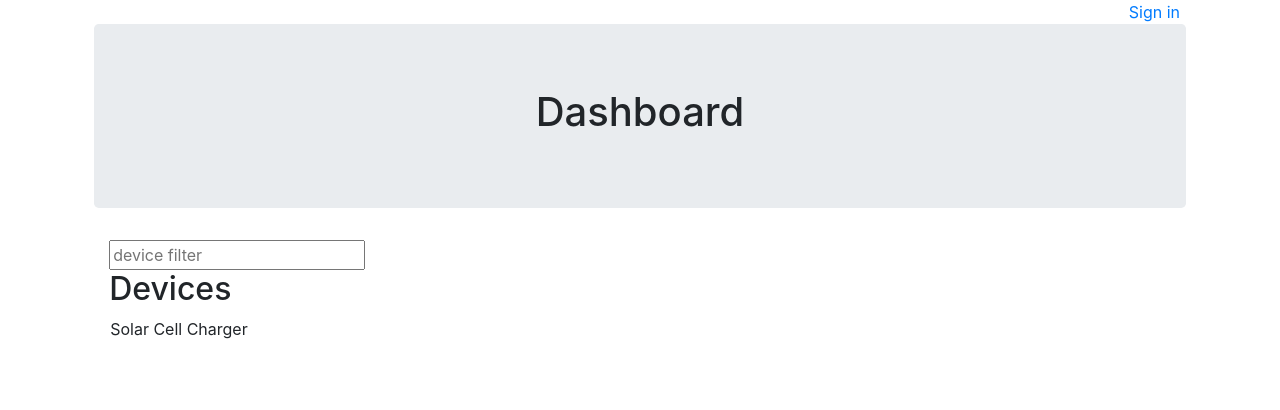
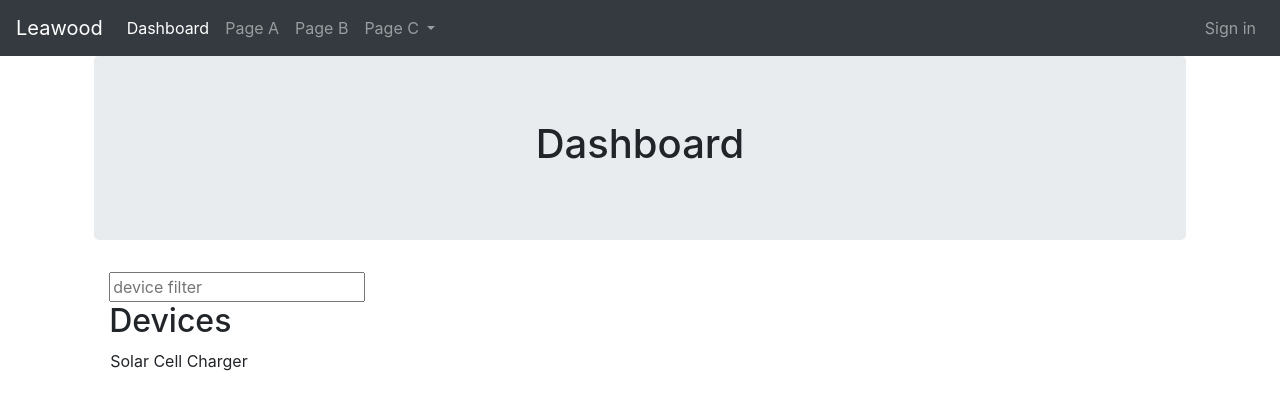
Before and after one commit to SteveMayze/Leawood-MW, a Django app: page / in a window 1280 px wide. Shown: the top 410 px of the page. Run offline with Django 3.2, Linux system fonts and the light colour scheme; some libraries are stand-ins or nearby versions.

Commit message:
Embelished the bootstrap layout and added the model sign in box

```diff
--- a/dashboard/templates/dashboard/dashboard.html
+++ b/dashboard/templates/dashboard/dashboard.html
@@ -5,20 +5,44 @@
 		<meta http-equiv="X-UA-Compatible" content=" IE=edge">
 		<meta name="viewport" content="width=device-width, initial-scale=1">
 		<title>Leawood</title>
+		<!-- link href="http://maxcdn.bootstrapcdn.com/bootstrap/3.2.0/css/bootstrap.min.css" rel="stylesheet" -->
 		<link rel="stylesheet" type="text/css" href="/static/bootstrap/css/bootstrap.min.css">
 		<link rel="stylesheet" type="text/css" href="/static/base.css">
 	</head>
 	<body>
-		<div class="container">
-			<row>
-				<div class="col-md-1 offset-md-11 text-right">
-					<div class="nvabar navbar-default" role="navigation">
-						<a href="#">Sign in</a>
-					</div>
+		<nav class="navbar  navbar-expand-md navbar-dark bg-dark">
+			<button type="button" class="navbar-toggler" data-toggle="collapse" data-target="#leawood-navbar">
+				<span class="navbar-toggler-icon"></span>
+			</button>
+
+			<div class="collapse navbar-collapse" id="leawood-navbar">
+				<a class="navbar-brand" href="#">Leawood</a>
+  				<ul class="navbar-nav mr-auto">
+    				<li class="nav-item active"><a  class="nav-link" href="#">Dashboard</a></li>
+    				<li class="nav-item"><a  class="nav-link" href="#">Page A</a></li>
+    				<li class="nav-item"><a  class="nav-link" href="#">Page B</a></li>
+    				<li class="dropdown">
+    					<a href="#" class="nav-link dropdown-toggle"
+    					   data-toggle="dropdown">Page C <b class="caret"></b></a>
+      					<ul class="dropdown-menu">
+							<a class="dropdown-item" href="#">Page C - 1</a>
+							<a class="dropdown-item" href="#">Page C - 2</a>
+							<a class="dropdown-item" href="#">Page C - 3</a>
+						</ul>
+    				</li>
+  				</ul>
+				<ul class="nav navbar-nav">
+					<li class="nav-item"><a class="nav-link" href="#" data-toggle="modal" data-target="#loginModal"><span class="glyphicon glyphicon-log-in"></span>Sign in</a></li>
+				</ul>
+  			</div>
+ 		</nav>
+
+		<div class="conatiner">
+			<div class=row>
+				<div class="col-md-10 offset-md-1" id="id_messages">
+
 				</div>
-			</row>
-		</div>
-		<div class="conatiner">
+			</div>
 			<div class="row">
 				<div class="col-md-10 offset-md-1 jumbotron text-center">
 					<h1>Dashboard</h1>
@@ -44,7 +68,41 @@
 				</div>
 			</div>
 		</div>
+
+
+		<form action="#" method="post" id="loginForm">
+			<div class="modal fade" id="loginModal" tabindex="-1" aria-hidden="true" style="display: none;">
+  				<div class="modal-dialog modal-sm">
+    				<div class="modal-content">
+      					<div class="modal-header">
+        					<button type="button" class="close" data-dismiss="modal">×</button>
+        					<h4 class="modal-title" id="loginModalLabel">Sign in</h4>
+      					</div>
+      					<div class="modal-body">
+							<div class="form-group" id="inputUserIDFormGroup">
+								<label class="control-label" for="id_user_name">User ID</label>
+    							<input type="text" class="form-control" id="id_user_name" placeholder="Enter your user ID">
+							</div>
+							<div class="form-group" id="inputPasswordFormGroup">
+								<label class="control-label" for="id_password">Password</label>
+    							<input type="password" class="form-control" id="id_password" placeholder="Enter your password">
+							</div>
+      					</div>
+      					<div class="modal-footer">
+       	 					<button type="button" class="btn btn-default" data-dismiss="modal">Cancel</button>
+        					<button type="submit" class="btn btn-primary">Login</button>
+      					</div>
+    				</div>
+  				</div>
+			</div>
+		</form>
+
+		<!-- script src="http://code.jquery.com/jquery-1.11.1.min.js"></script>
+		<script src="http://maxcdn.bootstrapcdn.com/bootstrap/3.2.0/js/bootstrap.min.js"></script -->
+
+		<!-- Bootstrap 4! -->
 	    <script src="/static/jquery-3.3.1.min.js"></script>
+	    <script src="/static/bootstrap/js/bootstrap.min.js"></script>
     	<script src="/static/dasjboard.js"></script>
 
 	</body>
```
Also changed, not shown: functional_tests/tests.py (+16 -1 lines).
